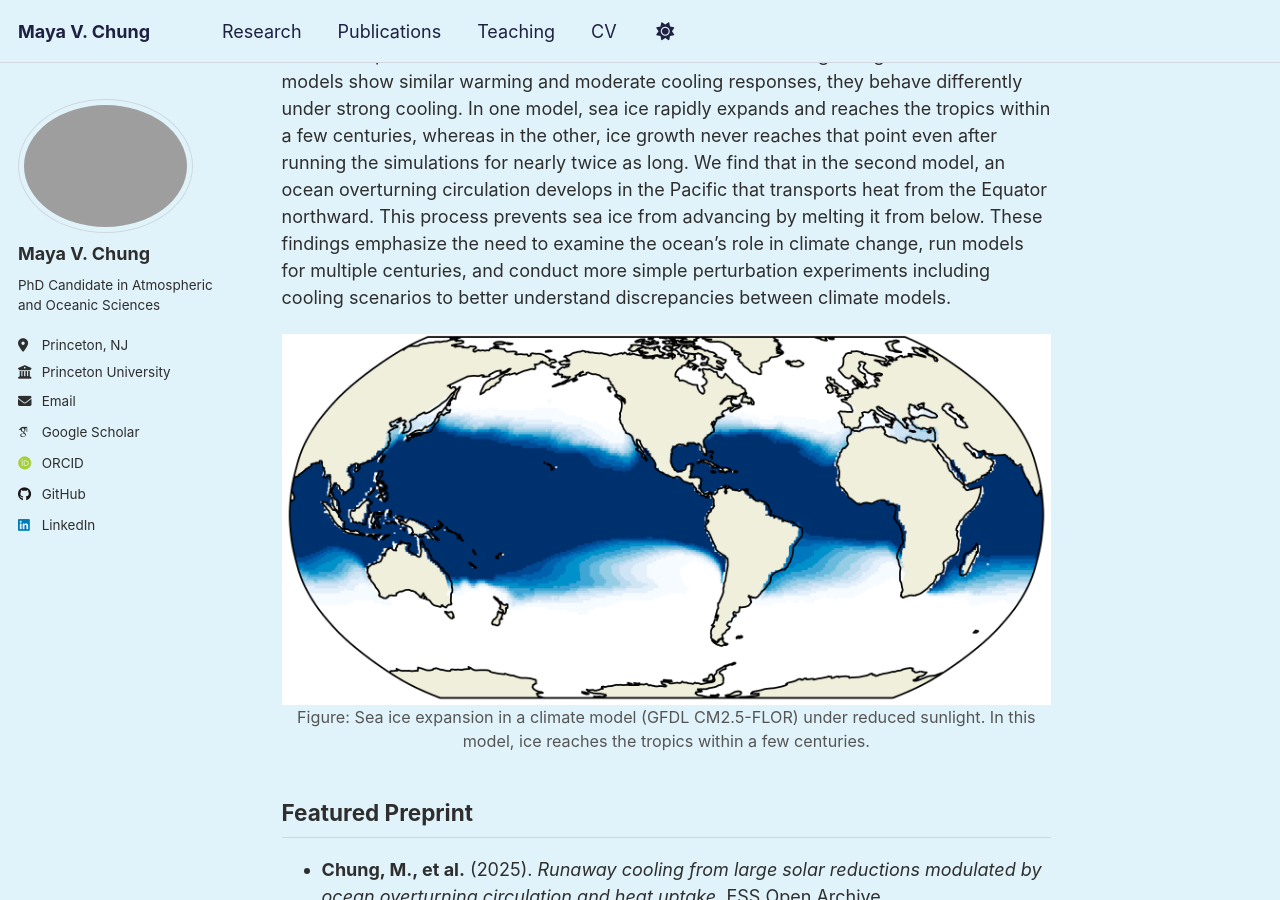
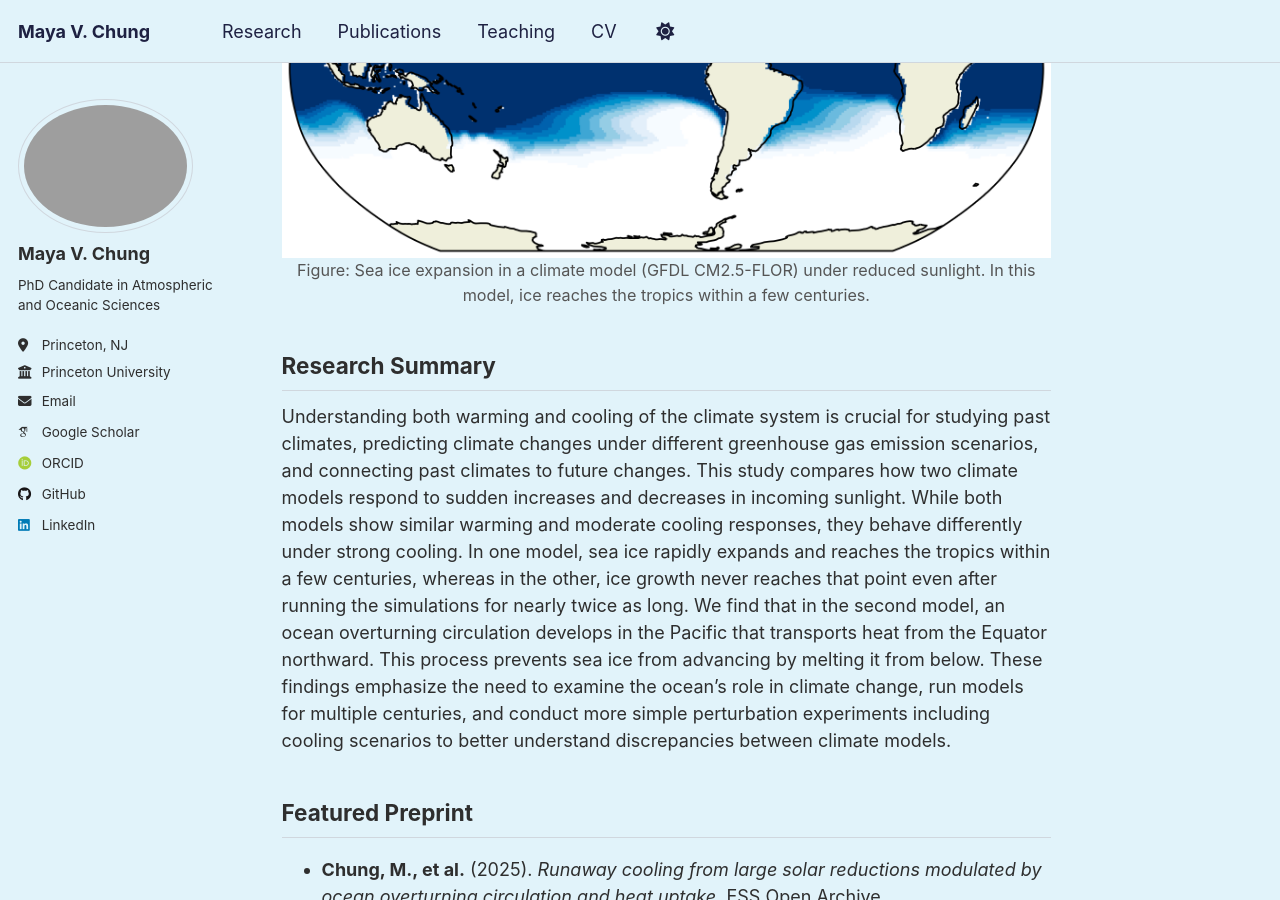
Before and after one commit to mayavchung/mayavchung.github.io, a Jekyll site: the page built from _research/solar-cooling.md, in a window 1280 px wide and 900 px high, scrolled down 412 px. Built offline with Jekyll 4.4.1, drawn with Linux system fonts in a browser that asks for light colours; some web fonts are replaced; a script that is not in the unit is left out.

```diff
--- a/_research/solar-cooling.md
+++ b/_research/solar-cooling.md
@@ -7,14 +7,14 @@ author_profile: true
 
 Most climate research focuses on warming, but we investigate climate model disagreements under global cooling, which are relevant to geoengineering and connecting past climates to future changes.
 
-## Research Summary
-
-Understanding both warming and cooling of the climate system is crucial for studying past climates, predicting climate changes under different greenhouse gas emission scenarios, and connecting past climates to future changes. This study compares how two climate models respond to sudden increases and decreases in incoming sunlight. While both models show similar warming and moderate cooling responses, they behave differently under strong cooling. In one model, sea ice rapidly expands and reaches the tropics within a few centuries, whereas in the other, ice growth never reaches that point even after running the simulations for nearly twice as long. We find that in the second model, an ocean overturning circulation develops in the Pacific that transports heat from the Equator northward. This process prevents sea ice from advancing by melting it from below. These findings emphasize the need to examine the ocean's role in climate change, run models for multiple centuries, and conduct more simple perturbation experiments including cooling scenarios to better understand discrepancies between climate models.
-
 <div style="text-align: center;">
   <img src="/images/ice.png" alt="Eea ice expansion in a climate model under solar reduction" style="max-width: 100%; height: auto;">
   <p style="font-size: 0.9em; color: #555;">Figure: Sea ice expansion in a climate model (GFDL CM2.5-FLOR) under reduced sunlight. In this model, ice reaches the tropics within a few centuries.</p>
 </div>
+
+## Research Summary
+
+Understanding both warming and cooling of the climate system is crucial for studying past climates, predicting climate changes under different greenhouse gas emission scenarios, and connecting past climates to future changes. This study compares how two climate models respond to sudden increases and decreases in incoming sunlight. While both models show similar warming and moderate cooling responses, they behave differently under strong cooling. In one model, sea ice rapidly expands and reaches the tropics within a few centuries, whereas in the other, ice growth never reaches that point even after running the simulations for nearly twice as long. We find that in the second model, an ocean overturning circulation develops in the Pacific that transports heat from the Equator northward. This process prevents sea ice from advancing by melting it from below. These findings emphasize the need to examine the ocean's role in climate change, run models for multiple centuries, and conduct more simple perturbation experiments including cooling scenarios to better understand discrepancies between climate models.
 
 ## Featured Preprint
 
```
